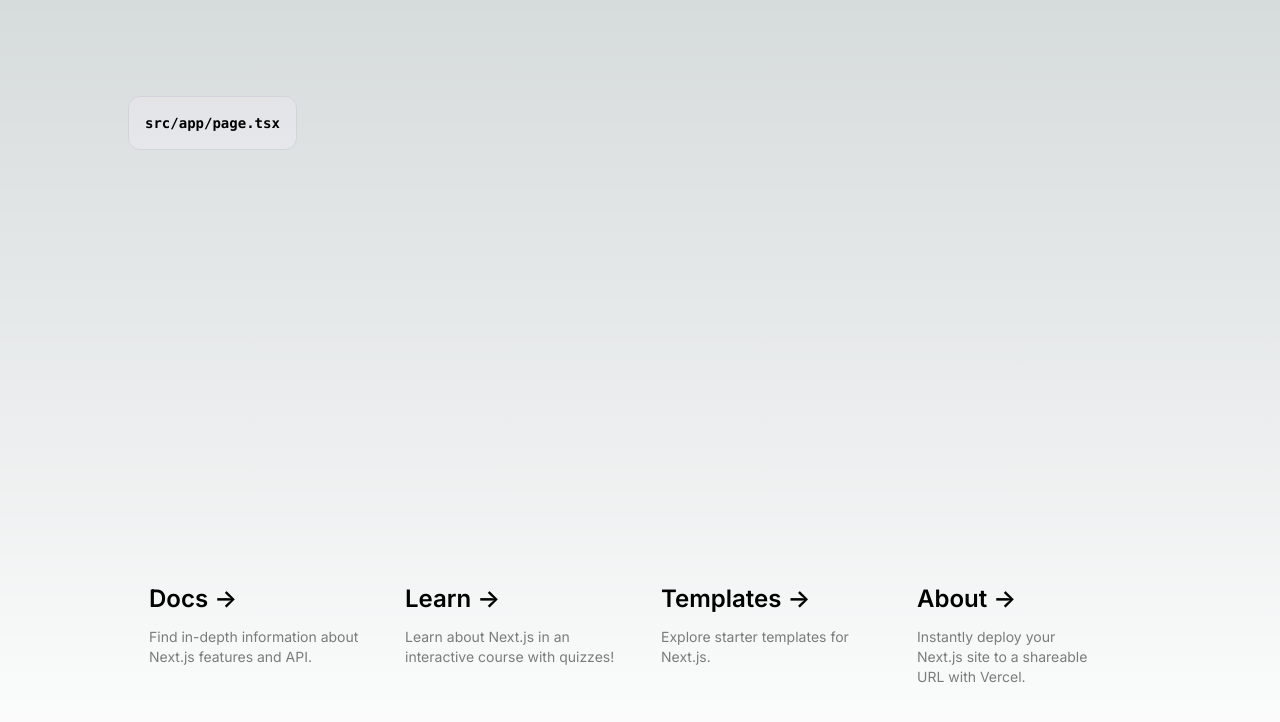
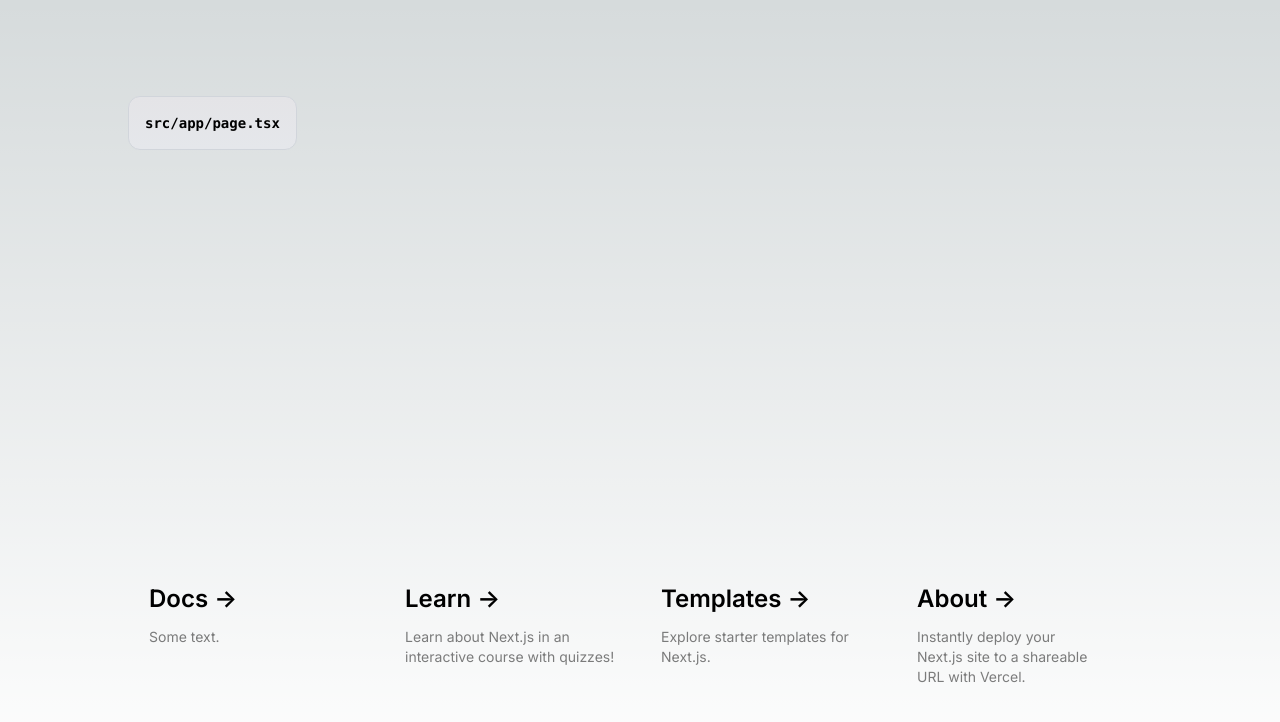
Before and after one commit to Dhoinewen/Aboba, a Next.js app: page / in a window 1280 px wide. Shown: the top 722 px of the page. Built offline with nearby package versions, Linux system fonts and the light colour scheme.

Commit message:
test commit

```diff
--- a/src/app/page.tsx
+++ b/src/app/page.tsx
@@ -22,9 +22,7 @@
               -&gt;
             </span>
           </h2>
-          <p className="m-0 max-w-[30ch] text-sm opacity-50">
-            Find in-depth information about Next.js features and API.
-          </p>
+          <p className="m-0 max-w-[30ch] text-sm opacity-50">Some text.</p>
         </a>
 
         <a
```
